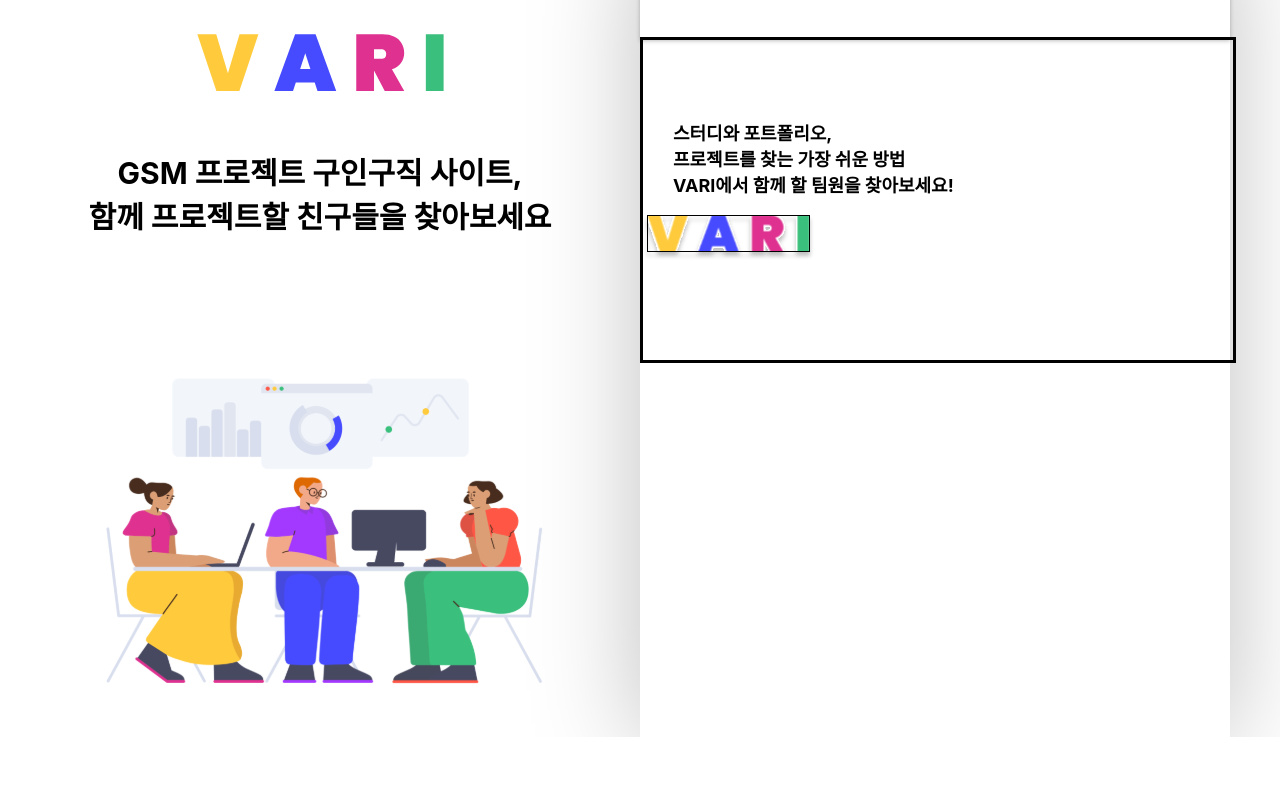
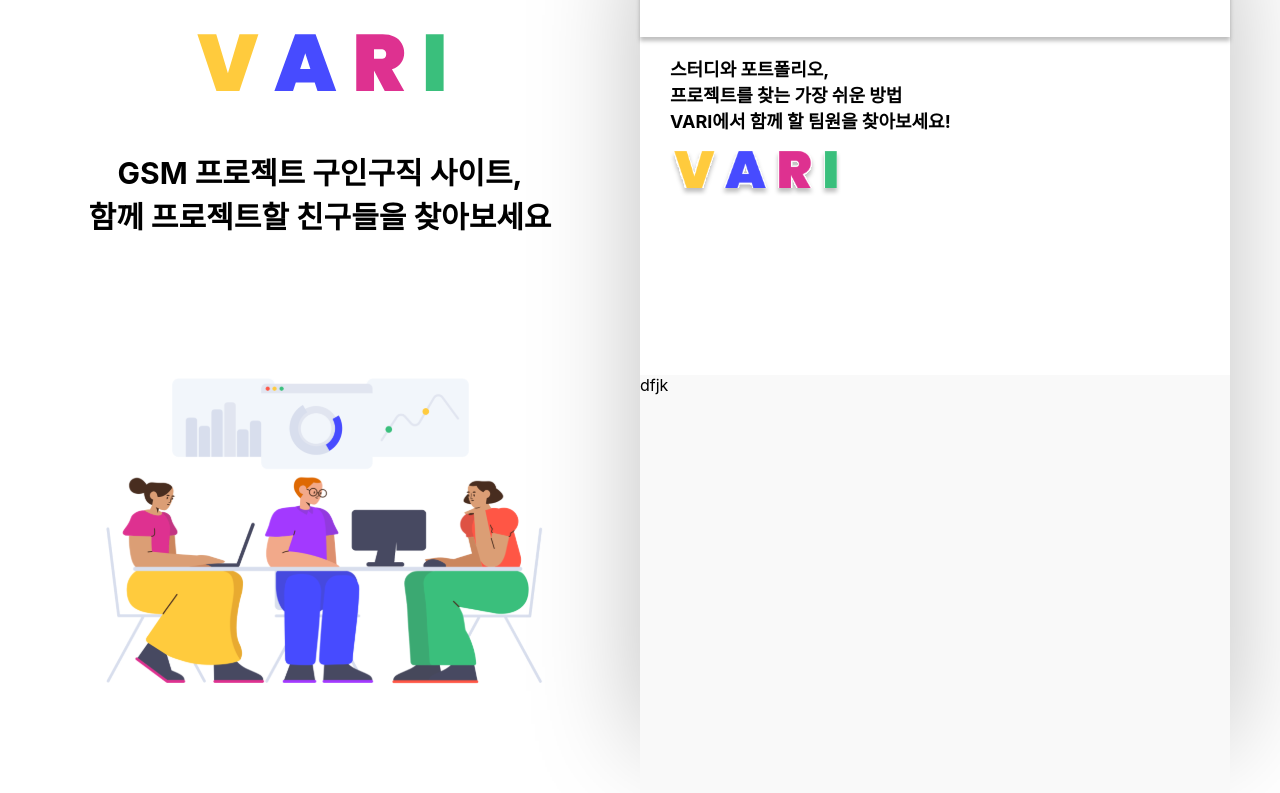
Before and after one commit to GSM-Festival/VARI-Frontend, a React (Create React App) app: page / in a window 1280 px wide. Shown: the part 63-856 px from the top of the page. Before the commit the page ends 800 px from the top, so only its background shows below. Built offline with nearby package versions, Linux system fonts and the light colour scheme.

Commit message:
Navigate, Section

```diff
--- a/src/Components/Navigate/Navigate.js
+++ b/src/Components/Navigate/Navigate.js
@@ -13,7 +13,9 @@ const Navigate = () => {
           VARI에서 함께 할 팀원을 찾아보세요!
         </p>
       </S.TextWrapper>
-      <img src={NavigateLogo} />
+      <S.LogoWrapper>
+        <img src={NavigateLogo} />
+      </S.LogoWrapper>
     </S.Positioner>
   );
 };
--- a/src/Components/Navigate/Style.js
+++ b/src/Components/Navigate/Style.js
@@ -3,14 +3,16 @@ import styled from "styled-components";
 export const Positioner = styled.div`
   width: 100%;
   height: 320px;
-  border: solid;
 `;
 
 export const TextWrapper = styled.div`
-  margin-top: 79px;
   margin-left: 30px;
   p {
     font-size: 18px;
     font-weight: 700;
   }
 `;
+
+export const LogoWrapper = styled.div`
+  margin-left: 30px;
+`;
--- /dev/null
+++ b/src/Components/Section/Section.js
@@ -0,0 +1,8 @@
+import { Positioner } from "../Navigate/Style";
+import * as S from "./Style";
+
+function Section() {
+  return <S.Positioner>dfjk</S.Positioner>;
+}
+
+export default Section;
--- /dev/null
+++ b/src/Components/Section/Style.js
@@ -0,0 +1,9 @@
+import styled from "styled-components";
+
+export const Positioner = styled.div`
+  width: 100%;
+  height: 100%;
+  background-color: #f9f9f9;
+
+  overflow: auto;
+`;
--- a/src/Components/index.js
+++ b/src/Components/index.js
@@ -2,3 +2,4 @@ export { default as SignIn } from "./SignIn/SignIn";
 export { default as SignUp } from "./SignUp/SignUp";
 export { default as Header } from "./Common/Header/Header";
 export { default as Navigate } from "./Navigate/Navigate";
+export { default as Section } from "./Section/Section";
--- a/src/Pages/MainPage/MainPage.js
+++ b/src/Pages/MainPage/MainPage.js
@@ -1,10 +1,11 @@
-import { Header, Navigate } from "../../Components";
+import { Header, Navigate, Section } from "../../Components";
 
 function MainPage() {
   return (
     <>
       <Header />
       <Navigate />
+      <Section />
     </>
   );
 }
```
Also changed, not shown: src/Assets/SVG/NavigateLogo.svg.
